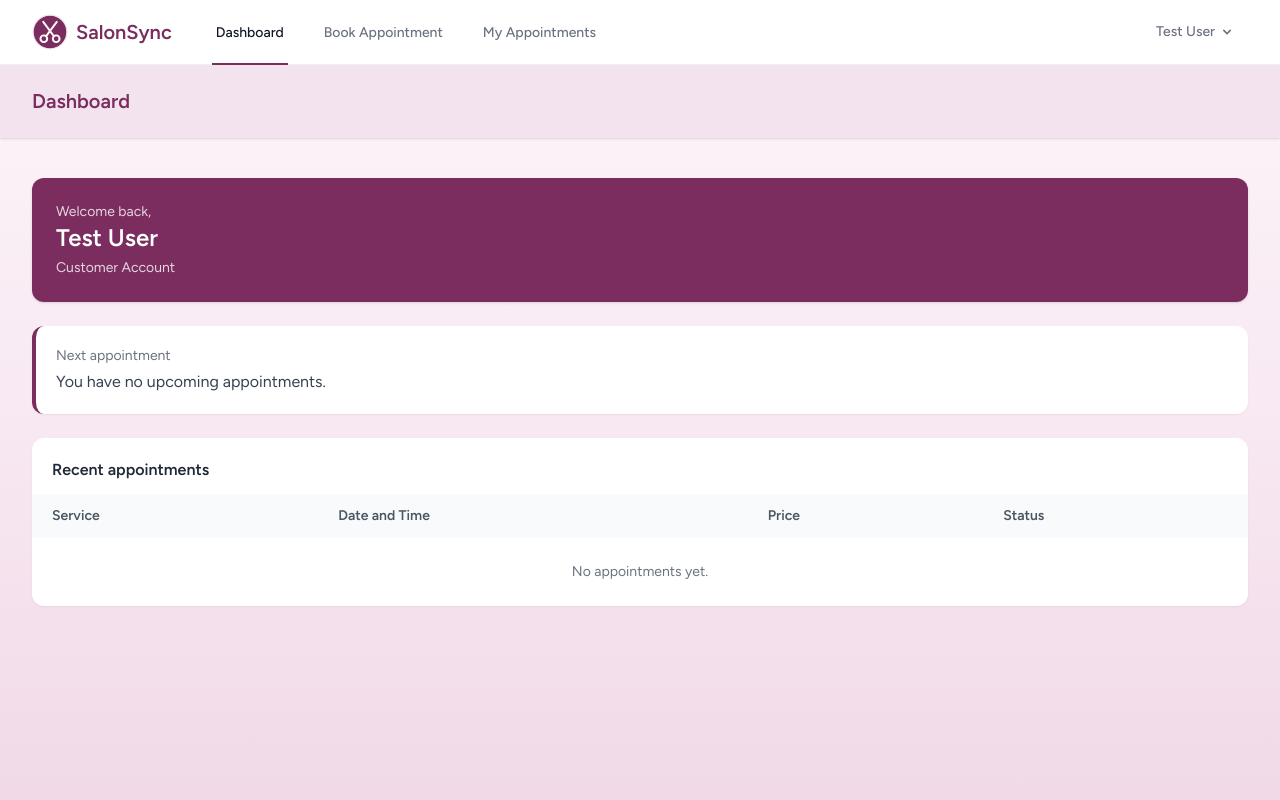
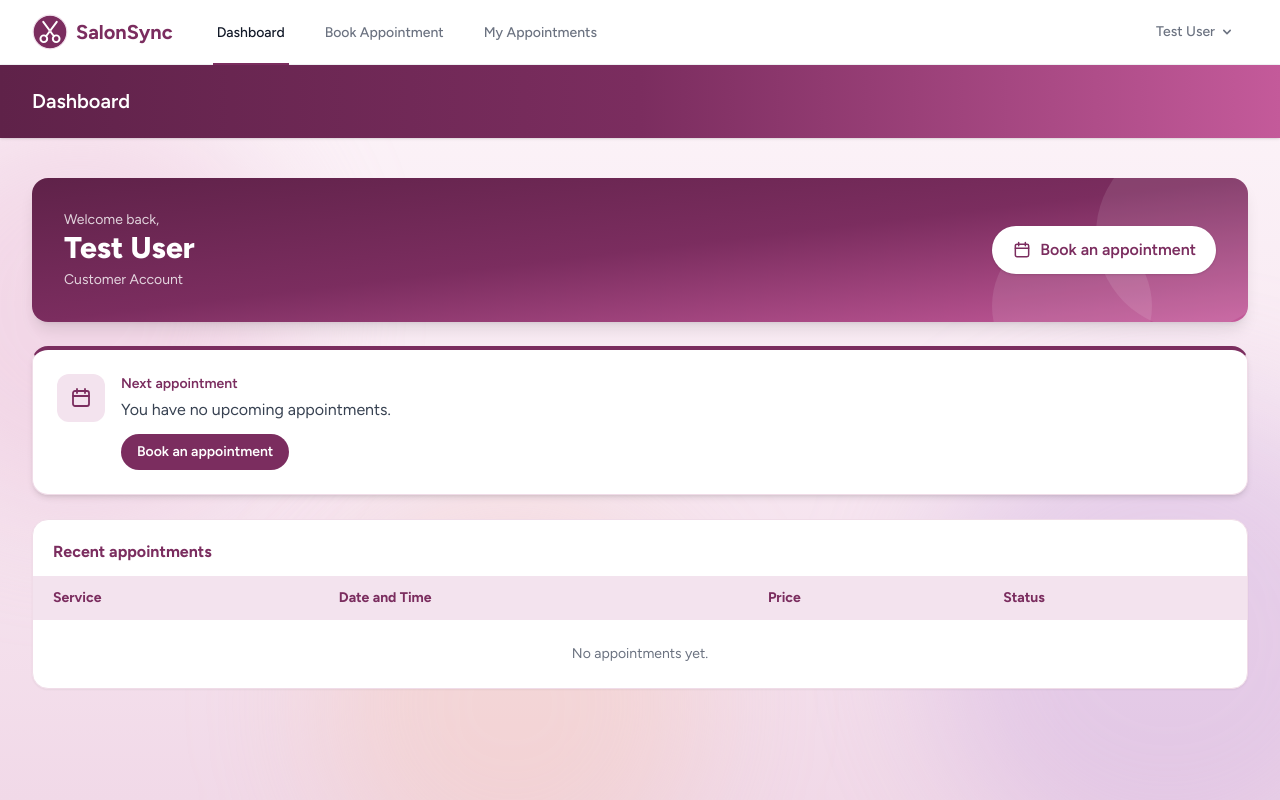
Before and after one commit to castillojennica7-max/ITE311_FINALPROJECT_3F3_Castillo_Jennica_, a Laravel app: page /dashboard in a window 1280 px wide. Run offline with Laravel 12, Linux system fonts and the light colour scheme; a user stored in the database is signed in; data comes from the database, SQL or seed files in the repository; data that the repository does not hold is empty; style sheets or scripts are compiled from the project's sources.

Commit message:
Restyle customer dashboard, appointments, and booking pages

```diff
--- a/resources/views/dashboard.blade.php
+++ b/resources/views/dashboard.blade.php
@@ -1,16 +1,28 @@
 <x-app-layout>
     <x-slot name="header">
-        <h2 class="font-semibold text-xl text-[#7b2d5f] leading-tight">Dashboard</h2>
+        <h2 class="font-semibold text-xl text-white leading-tight">Dashboard</h2>
     </x-slot>
 
     <div class="py-10">
         <div class="max-w-7xl mx-auto px-4 sm:px-6 lg:px-8 space-y-6">
 
             {{-- Welcome banner --}}
-            <div class="rounded-xl bg-[#7b2d5f] text-white p-6 shadow">
+            <div class="relative overflow-hidden rounded-2xl bg-gradient-to-br from-[#5f2249] via-[#7b2d5f] to-[#c45a9a] text-white p-6 sm:p-8 shadow-lg">
+                <div class="absolute -top-10 -right-10 w-48 h-48 rounded-full bg-white/10"></div>
+                <div class="absolute -bottom-16 right-24 w-40 h-40 rounded-full bg-white/10"></div>
+                <div class="relative flex items-center justify-between gap-4">
+                    <div>
                         <p class="text-sm opacity-80">Welcome back,</p>
-                <p class="text-2xl font-bold">{{ auth()->user()->name }}</p>
+                        <p class="text-3xl font-extrabold">{{ auth()->user()->name }}</p>
                         <p class="text-sm mt-1 opacity-80 capitalize">{{ auth()->user()->role }} account</p>
+                    </div>
+                    @unless($isAdmin)
+                        <a href="{{ route('appointments.create') }}"
+                           class="hidden sm:inline-flex items-center gap-2 px-5 py-3 rounded-full bg-white text-[#7b2d5f] font-semibold shadow hover:bg-[#f3e3ee] transition">
+                            <x-icon name="calendar" size="w-5 h-5" /> Book an appointment
+                        </a>
+                    @endunless
+                </div>
             </div>
 
             @if($isAdmin)
@@ -18,28 +30,33 @@
                 {{-- Mga bilang --}}
                 @php
                     $cards = [
-                        ['Customers', $stats['customers']],
-                        ['Total appointments', $stats['appointments']],
-                        ['Pending appointments', $stats['pending']],
-                        ['Active salons', $stats['salons']],
-                        ['Active subscriptions', $stats['subscriptions']],
-                        ['Monthly recurring revenue', '₱' . number_format($stats['mrr'], 2)],
+                        ['Customers', $stats['customers'], 'users'],
+                        ['Total appointments', $stats['appointments'], 'calendar'],
+                        ['Pending appointments', $stats['pending'], 'clock'],
+                        ['Active salons', $stats['salons'], 'scissors'],
+                        ['Active subscriptions', $stats['subscriptions'], 'card'],
+                        ['Monthly recurring revenue', '₱' . number_format($stats['mrr'], 2), 'chart'],
                     ];
                 @endphp
                 <div class="grid grid-cols-2 lg:grid-cols-3 gap-4">
-                    @foreach($cards as [$label, $value])
-                        <div class="bg-white rounded-xl shadow-sm border-l-4 border-[#7b2d5f] p-5">
+                    @foreach($cards as [$label, $value, $icon])
+                        <div class="bg-white rounded-2xl border border-[#f0dce8] border-t-4 border-t-[#7b2d5f] shadow-sm hover:shadow-md transition p-5 flex items-center gap-4">
+                            <span class="shrink-0 w-12 h-12 rounded-xl bg-[#f3e3ee] text-[#7b2d5f] flex items-center justify-center">
+                                <x-icon :name="$icon" size="w-6 h-6" />
+                            </span>
+                            <div>
                                 <p class="text-sm text-gray-500">{{ $label }}</p>
-                            <p class="text-2xl font-bold text-gray-900">{{ $value }}</p>
+                                <p class="text-2xl font-extrabold text-gray-900">{{ $value }}</p>
+                            </div>
                         </div>
                     @endforeach
                 </div>
 
                 {{-- Mga paparating na appointment --}}
-                <div class="bg-white rounded-xl shadow-sm overflow-x-auto">
-                    <p class="px-5 pt-5 font-semibold text-gray-800">Upcoming appointments</p>
+                <div class="bg-white rounded-2xl border border-[#f0dce8] shadow-sm overflow-x-auto">
+                    <p class="px-5 pt-5 font-bold text-[#7b2d5f]">Upcoming appointments</p>
                     <table class="min-w-full text-sm text-left mt-3">
-                        <thead class="bg-gray-50 text-gray-600">
+                        <thead class="bg-[#f3e3ee] text-[#7b2d5f]">
                             <tr>
                                 <th class="px-5 py-3">Customer</th>
                                 <th class="px-5 py-3">Service</th>
@@ -50,12 +67,12 @@
                         </thead>
                         <tbody>
                             @forelse($upcoming as $a)
-                                <tr class="border-t">
+                                <tr class="border-t border-[#f0dce8] hover:bg-[#fdf6fa]">
                                     <td class="px-5 py-3">{{ $a->user->name }}</td>
                                     <td class="px-5 py-3">{{ $a->service_name }}</td>
                                     <td class="px-5 py-3">{{ $a->staff?->name ?? 'Any available' }}</td>
                                     <td class="px-5 py-3">{{ $a->appointment_at->format('M d, Y h:i A') }}</td>
-                                    <td class="px-5 py-3 capitalize">{{ $a->status }}</td>
+                                    <td class="px-5 py-3"><x-status-badge :status="$a->status" /></td>
                                 </tr>
                             @empty
                                 <tr>
@@ -68,25 +85,40 @@
 
             @else
 
-                                <div class="bg-white rounded-xl shadow-sm border-l-4 border-[#7b2d5f] p-5">
-                    <p class="text-sm text-gray-500">Next appointment</p>
+                {{-- Susunod na appointment --}}
+                <div class="bg-white rounded-2xl border border-[#f0dce8] border-t-4 border-t-[#7b2d5f] shadow-md p-5 sm:p-6">
+                    <div class="flex items-start gap-4">
+                        <span class="shrink-0 w-12 h-12 rounded-xl bg-[#f3e3ee] text-[#7b2d5f] flex items-center justify-center">
+                            <x-icon name="calendar" size="w-6 h-6" />
+                        </span>
+                        <div class="min-w-0">
+                            <p class="text-sm font-semibold text-[#7b2d5f]">Next appointment</p>
                             @if($next)
-                        <p class="text-xl font-bold text-gray-900">{{ $next->service_name }}</p>
-                        <p class="text-gray-700">{{ $next->appointment_at->format('M d, Y h:i A') }}</p>
-                        <p class="text-sm text-gray-500">
-                            Stylist: {{ $next->staff?->name ?? 'Any available' }} &middot;
-                            <span class="capitalize">{{ $next->status }}</span>
+                                <p class="text-xl font-extrabold text-gray-900">{{ $next->service_name }}</p>
+                                <p class="text-gray-700 flex items-center gap-1.5 mt-1">
+                                    <x-icon name="clock" size="w-4 h-4" class="text-[#7b2d5f]" />
+                                    {{ $next->appointment_at->format('M d, Y h:i A') }}
+                                </p>
+                                <p class="text-sm text-gray-500 mt-2 flex flex-wrap items-center gap-2">
+                                    <span>Stylist: {{ $next->staff?->name ?? 'Any available' }}</span>
+                                    <x-status-badge :status="$next->status" />
                                 </p>
                             @else
                                 <p class="text-gray-700 mt-1">You have no upcoming appointments.</p>
+                                <a href="{{ route('appointments.create') }}"
+                                   class="inline-flex items-center gap-2 mt-3 px-4 py-2 rounded-full bg-[#7b2d5f] text-white text-sm font-semibold hover:bg-[#5f2249] transition">
+                                    Book an appointment
+                                </a>
                             @endif
+                        </div>
+                    </div>
                 </div>
 
                 {{-- Kamakailang appointments --}}
-                <div class="bg-white rounded-xl shadow-sm overflow-x-auto">
-                    <p class="px-5 pt-5 font-semibold text-gray-800">Recent appointments</p>
+                <div class="bg-white rounded-2xl border border-[#f0dce8] shadow-sm overflow-x-auto">
+                    <p class="px-5 pt-5 font-bold text-[#7b2d5f]">Recent appointments</p>
                     <table class="min-w-full text-sm text-left mt-3">
-                        <thead class="bg-gray-50 text-gray-600">
+                        <thead class="bg-[#f3e3ee] text-[#7b2d5f]">
                             <tr>
                                 <th class="px-5 py-3">Service</th>
                                 <th class="px-5 py-3">Date and Time</th>
@@ -96,11 +128,11 @@
                         </thead>
                         <tbody>
                             @forelse($recent as $a)
-                                <tr class="border-t">
-                                    <td class="px-5 py-3">{{ $a->service_name }}</td>
+                                <tr class="border-t border-[#f0dce8] hover:bg-[#fdf6fa]">
+                                    <td class="px-5 py-3 font-medium text-gray-900">{{ $a->service_name }}</td>
                                     <td class="px-5 py-3">{{ $a->appointment_at->format('M d, Y h:i A') }}</td>
-                                    <td class="px-5 py-3">₱{{ number_format($a->service_price, 2) }}</td>
-                                    <td class="px-5 py-3 capitalize">{{ $a->status }}</td>
+                                    <td class="px-5 py-3 font-semibold text-[#7b2d5f]">₱{{ number_format($a->service_price, 2) }}</td>
+                                    <td class="px-5 py-3"><x-status-badge :status="$a->status" /></td>
                                 </tr>
                             @empty
                                 <tr>
--- a/resources/views/layouts/app.blade.php
+++ b/resources/views/layouts/app.blade.php
@@ -10,18 +10,27 @@
 
         <!-- Fonts -->
         <link rel="preconnect" href="https://fonts.bunny.net">
-        <link href="https://fonts.bunny.net/css?family=figtree:400,500,600&display=swap" rel="stylesheet" />
+        <link href="https://fonts.bunny.net/css?family=figtree:400,500,600,700,800&display=swap" rel="stylesheet" />
 
         <!-- Scripts -->
         @vite(['resources/css/app.css', 'resources/js/app.js'])
     </head>
-    <body class="font-sans antialiased">
-        <div class="min-h-screen bg-gradient-to-b from-[#fdf6fa] via-[#f8e9f2] to-[#f1d9e8]">
+    <body class="font-sans antialiased bg-[#faf3f8]">
+
+        {{-- Background: malambot na gradient at mga malabong hugis --}}
+        <div class="fixed inset-0 -z-10 pointer-events-none" aria-hidden="true">
+            <div class="absolute inset-0 bg-gradient-to-b from-[#fdf6fa] via-[#f8e9f2] to-[#f1d9e8]"></div>
+            <div class="absolute top-24 -left-32 w-[26rem] h-[26rem] rounded-full bg-[#e9b8d4]/40 blur-3xl"></div>
+            <div class="absolute top-1/2 -right-32 w-[30rem] h-[30rem] rounded-full bg-[#c9a7e0]/35 blur-3xl"></div>
+            <div class="absolute -bottom-24 left-1/4 w-[24rem] h-[24rem] rounded-full bg-[#f4c2a8]/30 blur-3xl"></div>
+        </div>
+
+        <div class="min-h-screen">
             @include('layouts.navigation')
 
             <!-- Page Heading -->
             @isset($header)
-                <header class="bg-[#f3e3ee] shadow">
+                <header class="bg-gradient-to-r from-[#5f2249] via-[#7b2d5f] to-[#c45a9a] shadow [&_h1]:!text-white [&_h2]:!text-white">
                     <div class="max-w-7xl mx-auto py-6 px-4 sm:px-6 lg:px-8">
                         {{ $header }}
                     </div>
```
Also changed, not shown: resources/views/appointments/create.blade.php (+36 -11 lines), resources/views/appointments/index.blade.php (+19 -17 lines), resources/views/components/status-badge.blade.php (added, +10 -0 lines). Lines whose indentation alone changed are shown as unchanged.
